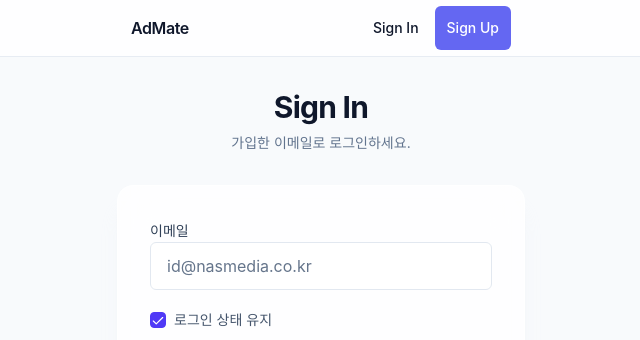
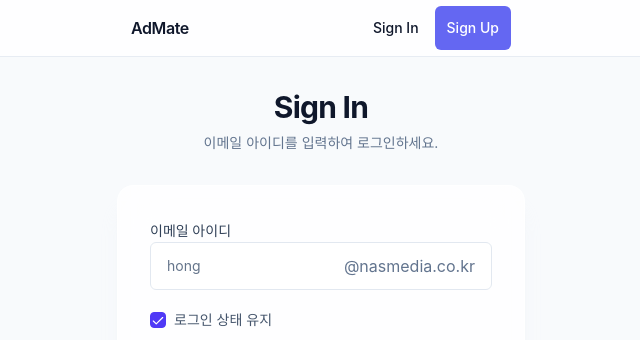
Before and after one commit to Jhongjin/Admate-Vision-alpha, a Next.js app: page /login in a window 1280 px wide. Shown: the top 340 px of the page, without its empty margins (319-959 px from the left). Built offline with nearby package versions, Linux system fonts and the light colour scheme; no server answers.

Commit message:
feat: fix login page to use fixed @nasmedia.co.kr domain

```diff
--- a/src/app/login/page.tsx
+++ b/src/app/login/page.tsx
@@ -18,7 +18,8 @@ export default function LoginPage() {
   const router = useRouter();
   const searchParams = useSearchParams();
   const { toast } = useToast();
-  const [email, setEmail] = useState("");
+  const EMAIL_DOMAIN = "@nasmedia.co.kr";
+  const [emailId, setEmailId] = useState("");
   const [keepLoggedIn, setKeepLoggedIn] = useState(true);
   const [isSubmitting, setIsSubmitting] = useState(false);
 
@@ -44,11 +45,13 @@ export default function LoginPage() {
   const handleSubmit = useCallback(
     async (e: React.FormEvent<HTMLFormElement>) => {
       e.preventDefault();
-      const trimmed = email.trim();
-      if (!trimmed) return;
+      const trimmedId = emailId.trim();
+      if (!trimmedId) return;
+
+      const fullEmail = `${trimmedId}${EMAIL_DOMAIN}`;
       setIsSubmitting(true);
       try {
-        const user = await loginApi({ email: trimmed });
+        const user = await loginApi({ email: fullEmail });
         setRegisteredEmail(user.email, { keepLoggedIn });
         toast({ title: "로그인 완료", description: `${user.name}님, 환영합니다.` });
         router.replace("/capture");
@@ -62,7 +65,7 @@ export default function LoginPage() {
         setIsSubmitting(false);
       }
     },
-    [email, keepLoggedIn, router, toast]
+    [emailId, keepLoggedIn, router, toast]
   );
 
   return (
@@ -76,28 +79,31 @@ export default function LoginPage() {
               Sign In
             </h1>
             <p className="mt-2 text-sm text-slate-500">
-              가입한 이메일로 로그인하세요.
+              이메일 아이디를 입력하여 로그인하세요.
             </p>
           </div>
 
           <div className="overflow-hidden rounded-2xl border border-white/50 bg-white/80 p-6 shadow-xl shadow-slate-200/20 backdrop-blur-xl sm:p-8">
             <form onSubmit={handleSubmit} className="space-y-5">
               <div className="space-y-2">
-                <Label htmlFor="email" className="text-slate-700 font-medium">
-                  이메일
+                <Label htmlFor="emailId" className="text-slate-700 font-medium">
+                  이메일 아이디
                 </Label>
-                <Input
-                  id="email"
-                  name="email"
-                  type="email"
-                  autoComplete="email"
-                  placeholder="id@nasmedia.co.kr"
-                  value={email}
-                  onChange={(e) => setEmail(e.target.value)}
-                  required
-                  disabled={isSubmitting}
-                  className="h-12 border-slate-200 bg-white px-4 text-base focus-visible:ring-indigo-500"
-                />
+                <div className="flex h-12 items-center gap-2 rounded-md border border-slate-200 bg-white px-4 text-base focus-within:ring-2 focus-within:ring-indigo-500 focus-within:ring-offset-0">
+                  <Input
+                    id="emailId"
+                    name="emailId"
+                    type="text"
+                    autoComplete="username"
+                    placeholder="hong"
+                    value={emailId}
+                    onChange={(e) => setEmailId(e.target.value)}
+                    required
+                    disabled={isSubmitting}
+                    className="h-auto flex-1 border-0 p-0 shadow-none focus-visible:ring-0 focus-visible:ring-offset-0"
+                  />
+                  <span className="shrink-0 text-slate-500">{EMAIL_DOMAIN}</span>
+                </div>
               </div>
               <div className="flex items-center gap-2">
                 <Checkbox
```
